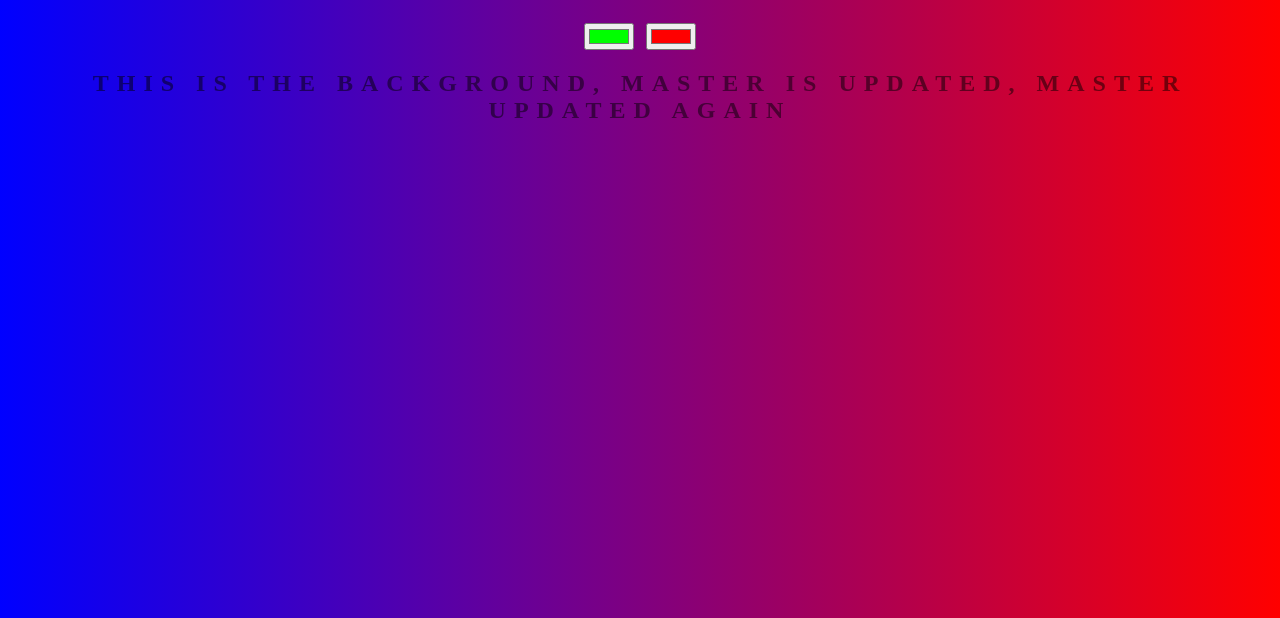
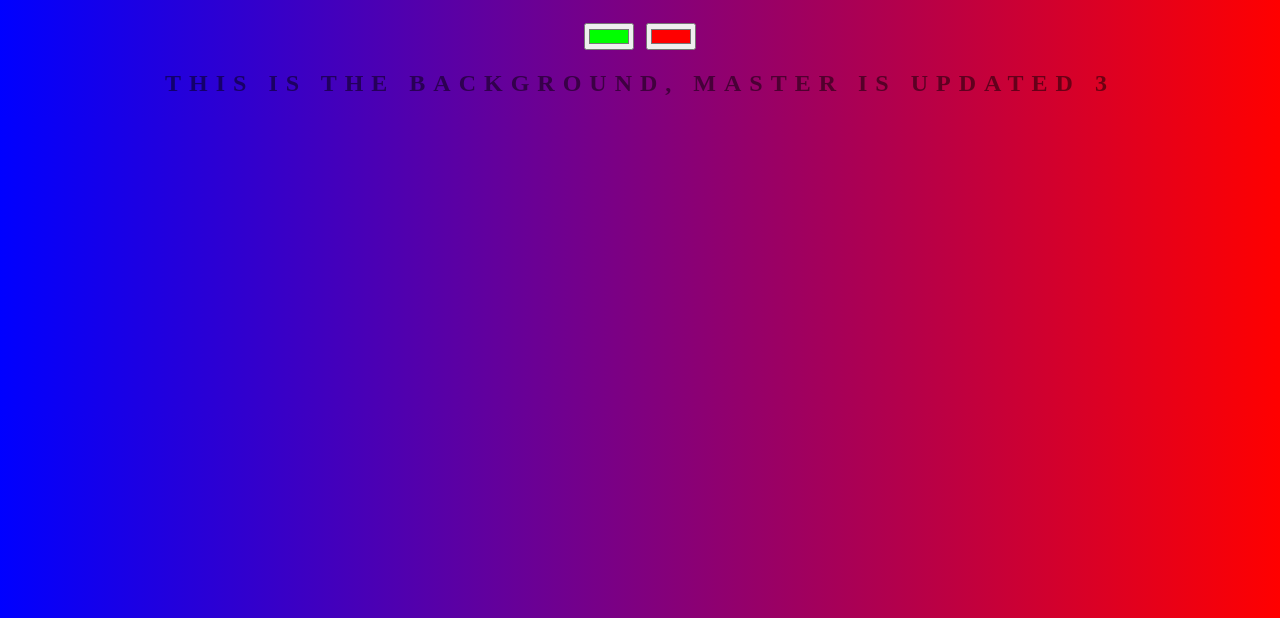
Before and after one commit to Naja17/background-generator, a plain HTML site: page index.html in a window 1280 px wide. Shown: the part 182-800 px from the top of the page. Drawn offline with Linux system fonts and the light colour scheme.

Commit message:
master updated 3

```diff
--- a/index.html
+++ b/index.html
@@ -8,7 +8,7 @@
 	<h1>Background Generator</h1>
 	<input class="color1" type="color" name="color1" value="#00ff00">
 	<input class="color2" type="color" name="color2" value="#ff0000">
-	<h2>This is the background, master is updated, master updated again</h2>
+	<h2>This is the background, master is updated 3</h2>
 	<h3></h3>
 	<script type="text/javascript" src="script.js"></script>
 </body>
```
